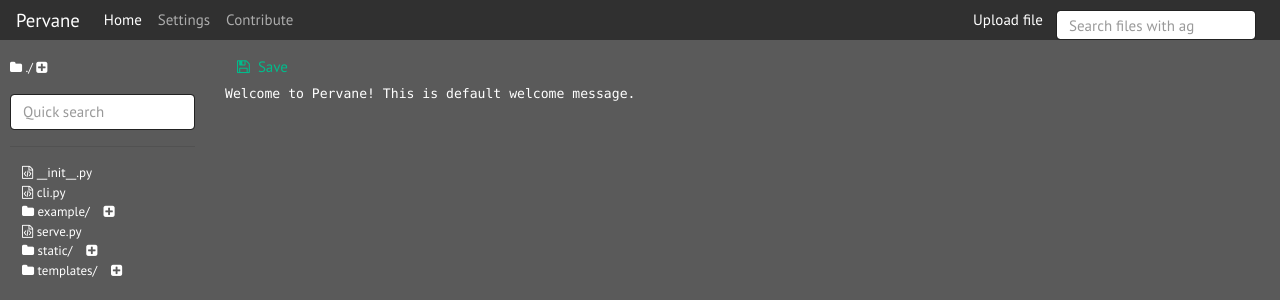
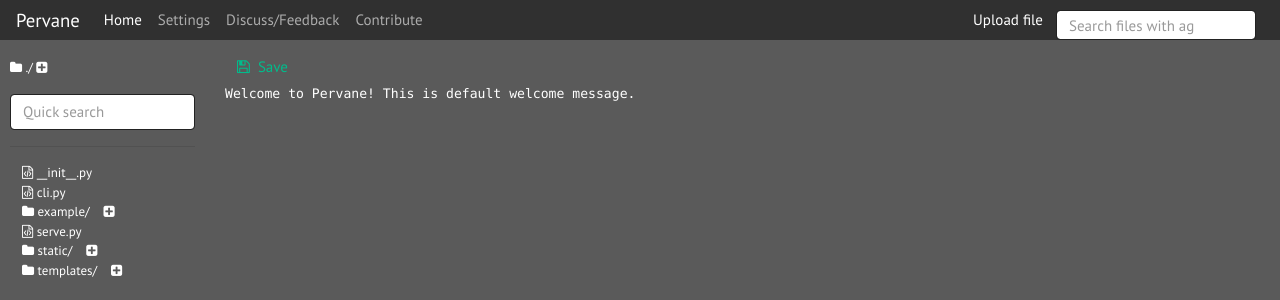
Before and after one commit to hakanu/pervane, a Flask app: page / in a window 1280 px wide. Shown: the top 300 px of the page. Run offline with Flask 2, Linux system fonts and the light colour scheme; some libraries are stand-ins or nearby versions.

Commit message:
Add reddit link

```diff
--- a/pervane/templates/index.html
+++ b/pervane/templates/index.html
@@ -30,6 +30,9 @@
         </li>
         <li class="nav-item">
           <a class="nav-link" href="#" data-toggle="modal" onclick="showSettingsModal()">Settings</a>
+        </li>
+        <li class="nav-item">
+          <a class="nav-link" href="https://reddit.com/r/pervane">Discuss/Feedback</a>
         </li>
         <li class="nav-item">
           <a class="nav-link" href="https://github.com/hakanu/pervane">Contribute</a>
```
